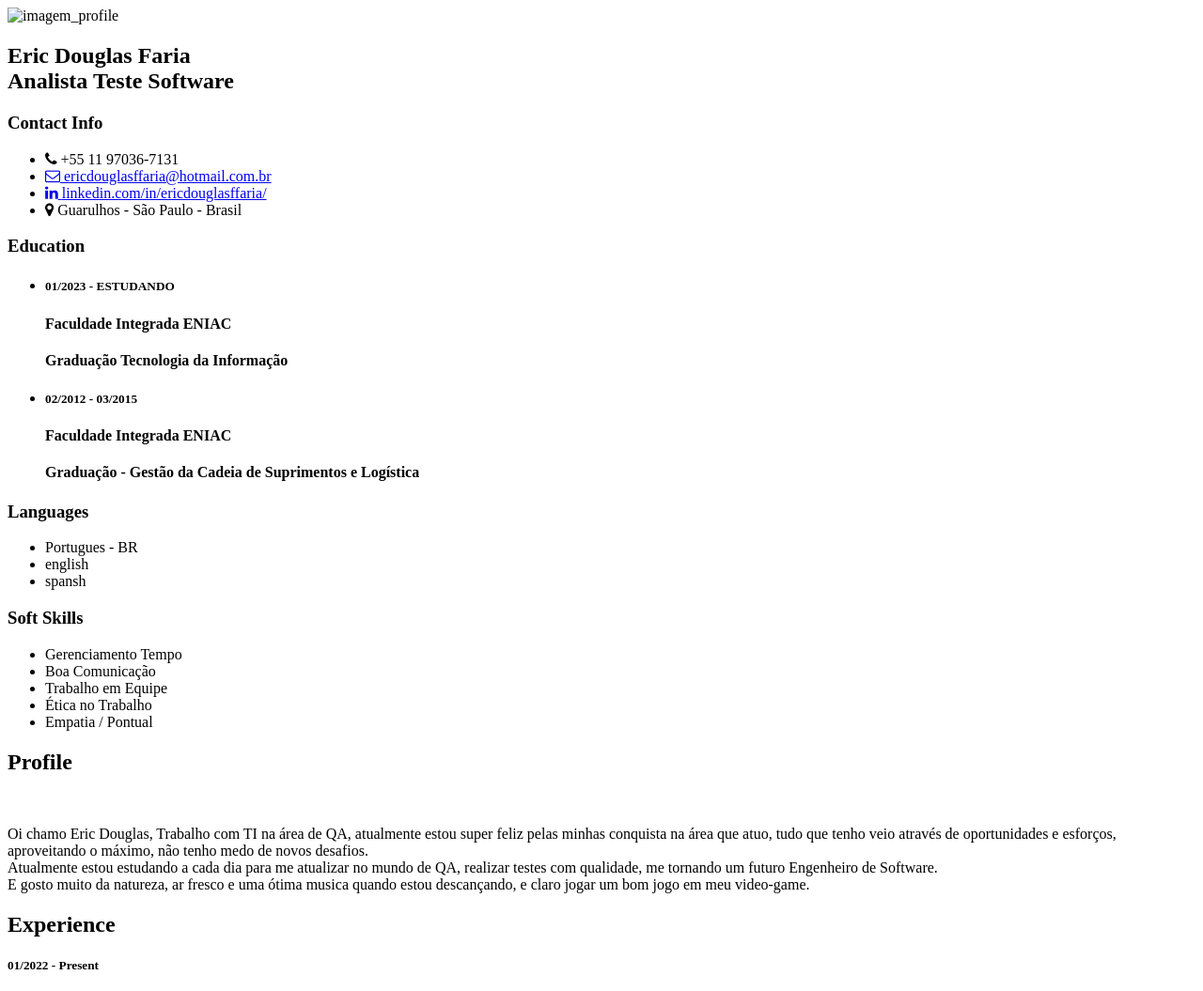
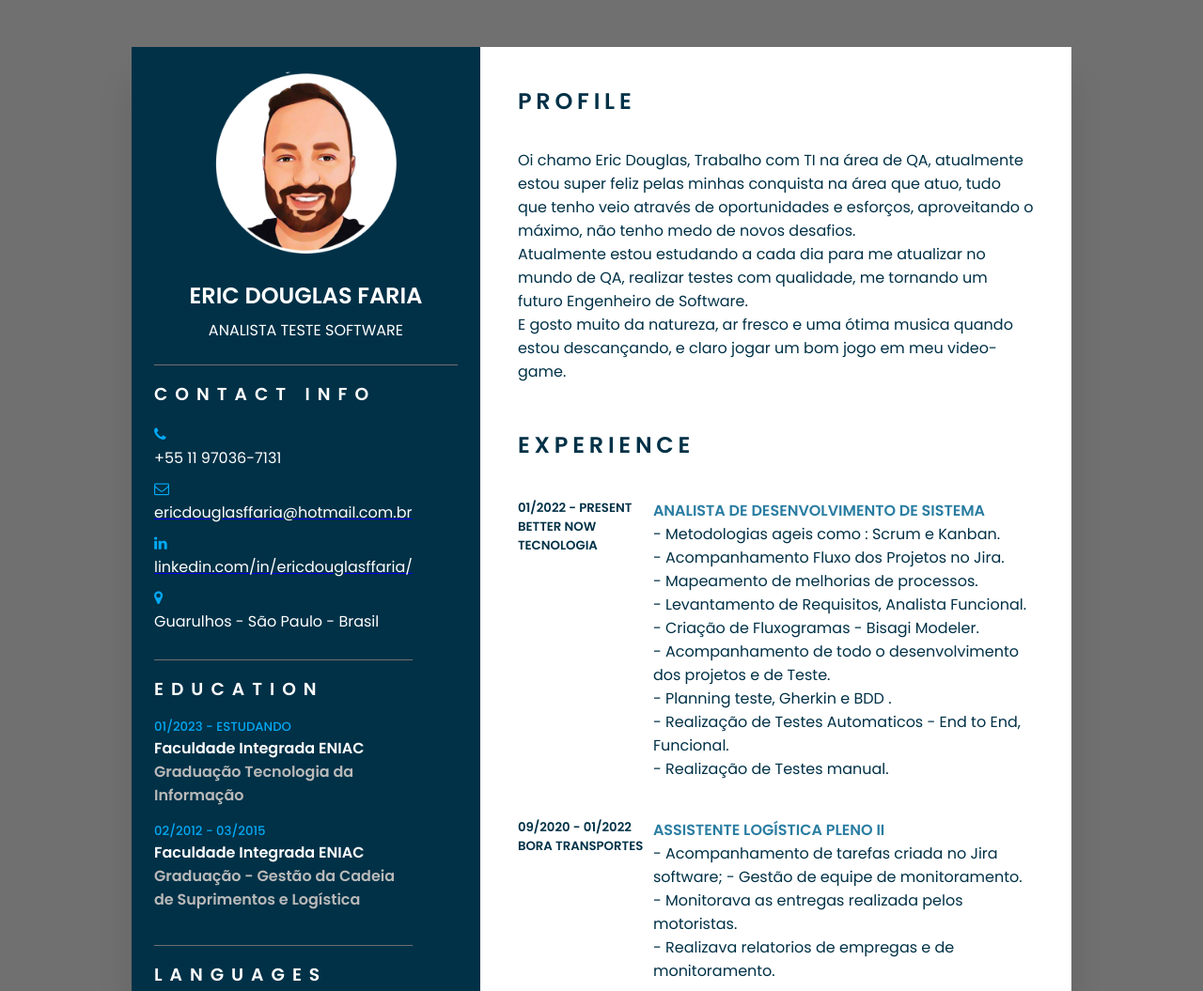
Before and after one commit to ericdouglasffaria/resume_cv, a plain HTML site: page index.html in a window 1280 px wide. Shown: the top 1055 px of the page at 94% size. Drawn offline with Linux system fonts and the light colour scheme; the site is published under a folder, as on GitHub Pages, so addresses that start at the root find nothing.

Commit message:
Atualização do Resumo

```diff
--- a/index.html
+++ b/index.html
@@ -11,7 +11,7 @@
       referrerpolicy="no-referrer"
     />
 
-    <link rel="stylesheet" href="/main.css" />
+    <link rel="stylesheet" href="main.css" />
     <title>Responsive Resume CV</title>
   </head>
   <body>
@@ -19,7 +19,7 @@
       <div class="left_side">
         <div class="profiletext">
           <div class="imgbx">
-            <img src="/ericdouglasffaria.png" alt="imagem_profile" />
+            <img src="ericdouglasffaria.png" alt="imagem_profile" />
           </div>
           <h2>Eric Douglas Faria<br /><span>Analista Teste Software</span></h2>
         </div>
```
